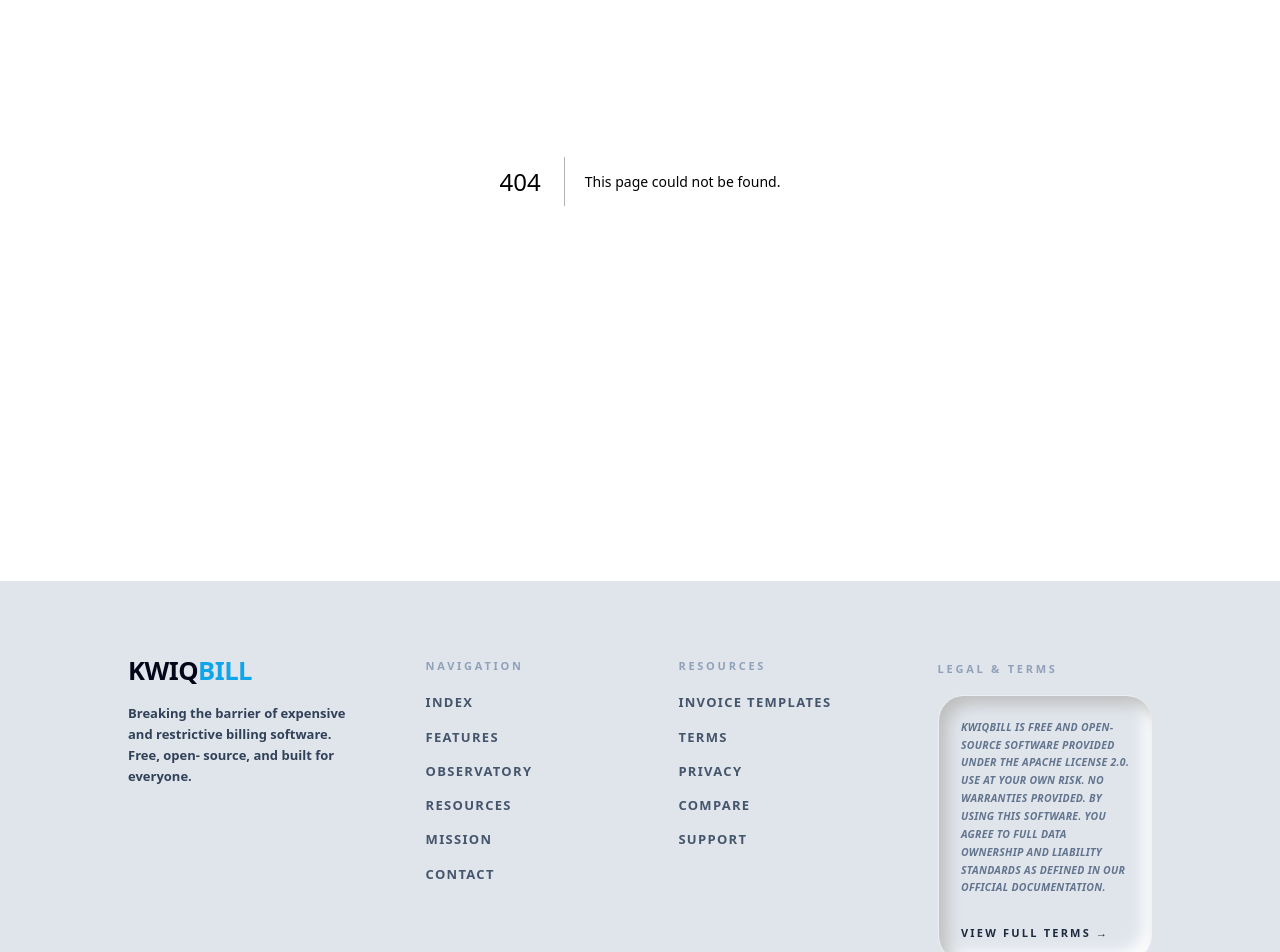
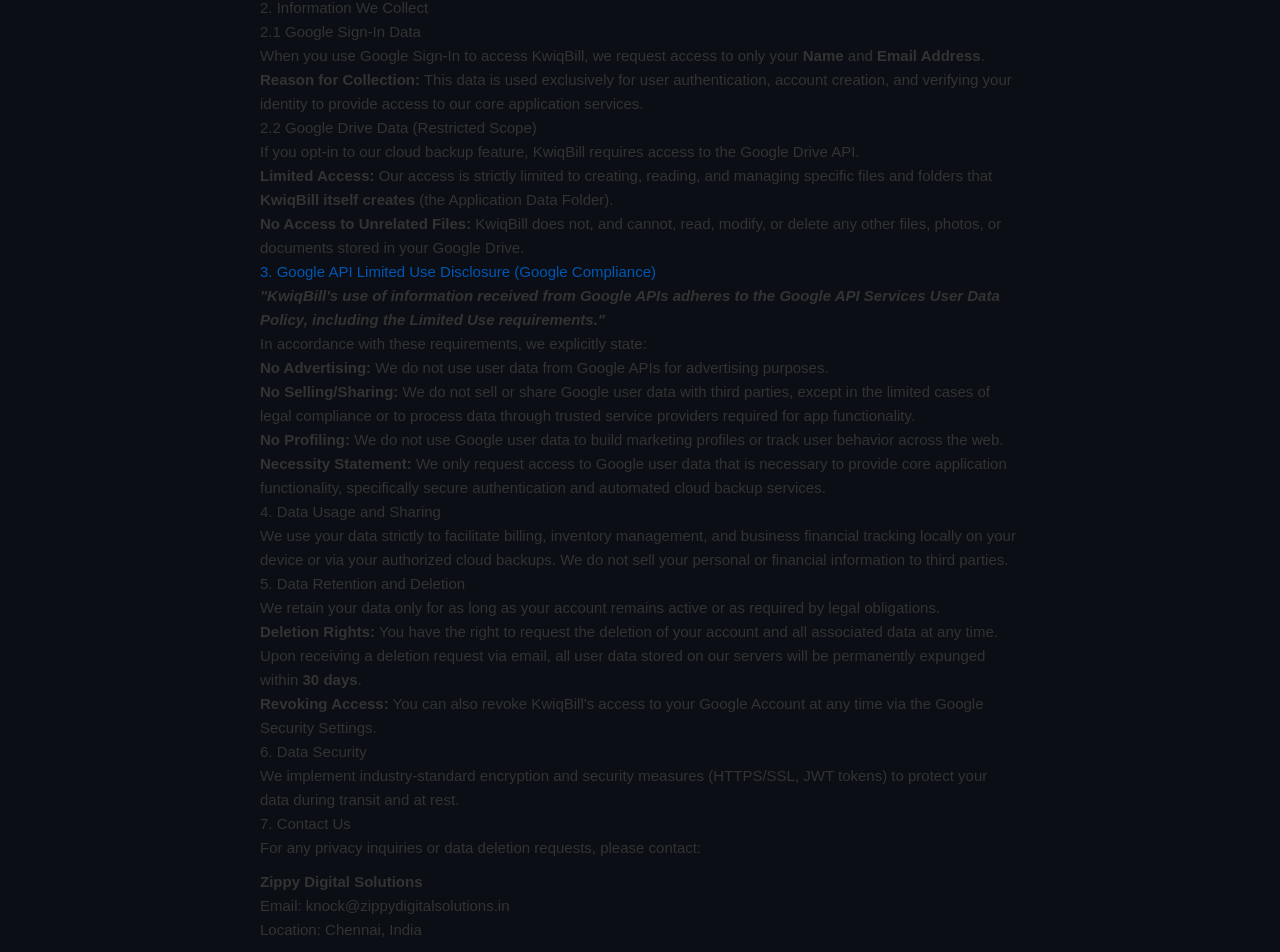
Before and after one commit to laser069/kqiq-landing, a Next.js app: page /privacy-policy in a window 1280 px wide. Before the commit this address had no page. Shown: the part 219-1171 px from the top of the page. Built offline with nearby package versions, Linux system fonts and the light colour scheme.

Commit message:
privacy policy

```diff
--- /dev/null
+++ b/app/privacy-policy/page.tsx
@@ -0,0 +1,116 @@
+import { Metadata } from 'next';
+
+export const metadata: Metadata = {
+  title: "Privacy Policy | KwiqBill",
+  description: "Official Privacy Policy for Google API OAuth Verification and branding compliance.",
+  alternates: {
+    canonical: "https://kwiq.zippydigitalsolutions.in/privacy-policy",
+  },
+  robots: {
+    index: true,
+    follow: true,
+  },
+};
+
+export default function PrivacyPolicyPage() {
+  return (
+    <div style={{
+      maxWidth: '800px',
+      margin: '40px auto',
+      padding: '20px',
+      fontFamily: 'sans-serif',
+      lineHeight: '1.6',
+      color: '#333',
+    }}>
+      <h1 style={{ borderBottom: '1px solid #ccc', paddingBottom: '10px' }}>Privacy Policy</h1>
+      <p style={{ fontWeight: 'bold' }}>Last Updated: April 1, 2026</p>
+
+      <section>
+        <h2>1. Introduction</h2>
+        <p>
+          Welcome to KwiqBill ("we," "our," "us"), a product of Zippy Digital Solutions. We value your privacy and are committed to protecting your personal data.
+          This Privacy Policy explains how we collect, use, and safeguard your information when you use our application.
+        </p>
+      </section>
+
+      <section>
+        <h2>2. Information We Collect</h2>
+        <h3>2.1 Google Sign-In Data</h3>
+        <p>
+          When you use Google Sign-In to access KwiqBill, we request access to only your <strong>Name</strong> and <strong>Email Address</strong>.
+        </p>
+        <p>
+          <strong>Reason for Collection:</strong> This data is used exclusively for user authentication, account creation, and verifying your identity to provide access to our core application services.
+        </p>
+
+        <h3>2.2 Google Drive Data (Restricted Scope)</h3>
+        <p>
+          If you opt-in to our cloud backup feature, KwiqBill requires access to the Google Drive API.
+        </p>
+        <ul>
+          <li><strong>Limited Access:</strong> Our access is strictly limited to creating, reading, and managing specific files and folders that <strong>KwiqBill itself creates</strong> (the Application Data Folder).</li>
+          <li><strong>No Access to Unrelated Files:</strong> KwiqBill does not, and cannot, read, modify, or delete any other files, photos, or documents stored in your Google Drive.</li>
+        </ul>
+      </section>
+
+      <section>
+        <h2 style={{ color: '#0056b3' }}>3. Google API Limited Use Disclosure (Google Compliance)</h2>
+        <p style={{ fontWeight: 'bold', fontStyle: 'italic' }}>
+          "KwiqBill's use of information received from Google APIs adheres to the <a href="https://developers.google.com/terms/api-services-user-data-policy" target="_blank" rel="noopener noreferrer">Google API Services User Data Policy</a>, including the Limited Use requirements."
+        </p>
+        <p>
+          In accordance with these requirements, we explicitly state:
+        </p>
+        <ul>
+          <li><strong>No Advertising:</strong> We do not use user data from Google APIs for advertising purposes.</li>
+          <li><strong>No Selling/Sharing:</strong> We do not sell or share Google user data with third parties, except in the limited cases of legal compliance or to process data through trusted service providers required for app functionality.</li>
+          <li><strong>No Profiling:</strong> We do not use Google user data to build marketing profiles or track user behavior across the web.</li>
+        </ul>
+        <p>
+          <strong>Necessity Statement:</strong> We only request access to Google user data that is necessary to provide core application functionality, specifically secure authentication and automated cloud backup services.
+        </p>
+      </section>
+
+      <section>
+        <h2>4. Data Usage and Sharing</h2>
+        <p>
+          We use your data strictly to facilitate billing, inventory management, and business financial tracking locally on your device or via your authorized cloud backups.
+          We do not sell your personal or financial information to third parties.
+        </p>
+      </section>
+
+      <section>
+        <h2>5. Data Retention and Deletion</h2>
+        <p>
+          We retain your data only for as long as your account remains active or as required by legal obligations.
+        </p>
+        <p>
+          <strong>Deletion Rights:</strong> You have the right to request the deletion of your account and all associated data at any time.
+          Upon receiving a deletion request via email, all user data stored on our servers will be permanently expunged within <strong>30 days</strong>.
+        </p>
+        <p>
+          <strong>Revoking Access:</strong> You can also revoke KwiqBill's access to your Google Account at any time via the <a href="https://myaccount.google.com/permissions" target="_blank" rel="noopener noreferrer">Google Security Settings</a>.
+        </p>
+      </section>
+
+      <section>
+        <h2>6. Data Security</h2>
+        <p>
+          We implement industry-standard encryption and security measures (HTTPS/SSL, JWT tokens) to protect your data during transit and at rest.
+        </p>
+      </section>
+
+      <section>
+        <h2>7. Contact Us</h2>
+        <p>
+          For any privacy inquiries or data deletion requests, please contact:
+        </p>
+        <div style={{ marginTop: '10px' }}>
+          <strong>Zippy Digital Solutions</strong><br />
+          Email: <a href="mailto:knock@zippydigitalsolutions.in">knock@zippydigitalsolutions.in</a><br />
+          Location: Chennai, India
+        </div>
+      </section>
+    </div>
+  );
+}
--- a/app/sitemap.ts
+++ b/app/sitemap.ts
@@ -16,6 +16,7 @@
         { path: '/funding', changeFreq: 'monthly', priority: 0.6 },
         { path: '/observatory', changeFreq: 'monthly', priority: 0.6 },
         { path: '/privacy', changeFreq: 'yearly', priority: 0.3 },
+        { path: '/privacy-policy', changeFreq: 'yearly', priority: 0.3 },
         { path: '/terms', changeFreq: 'yearly', priority: 0.3 },
     ];
 
--- a/components/layout/Footer.tsx
+++ b/components/layout/Footer.tsx
@@ -2,9 +2,14 @@
 
 import React from "react";
 import Link from "next/link";
+import { usePathname } from "next/navigation";
 
 export default function Footer() {
+  const pathname = usePathname();
   const currentYear = new Date().getFullYear();
+
+  // Google OAuth Branding Compliance: Minimalist Privacy Policy
+  if (pathname === "/privacy-policy") return null;
 
   return (
     <footer className="w-full bg-[#e0e5ec] pb-12 pt-24 px-4 sm:px-6 md:px-24">
--- a/components/layout/Navbar.tsx
+++ b/components/layout/Navbar.tsx
@@ -15,9 +15,12 @@
   { label: "CONTACT", href: "/contact" },
 ];
 
-export default function Navbar(): React.JSX.Element {
+export default function Navbar(): React.ReactNode {
   const pathname = usePathname();
   const [isMobileMenuOpen, setIsMobileMenuOpen] = useState(false);
+
+  // Google OAuth Branding Compliance: Minimalist Privacy Policy
+  if (pathname === "/privacy-policy") return null;
   const [isVisible, setIsVisible] = useState(true);
   const [lastScrollY, setLastScrollY] = useState(0);
 
```
